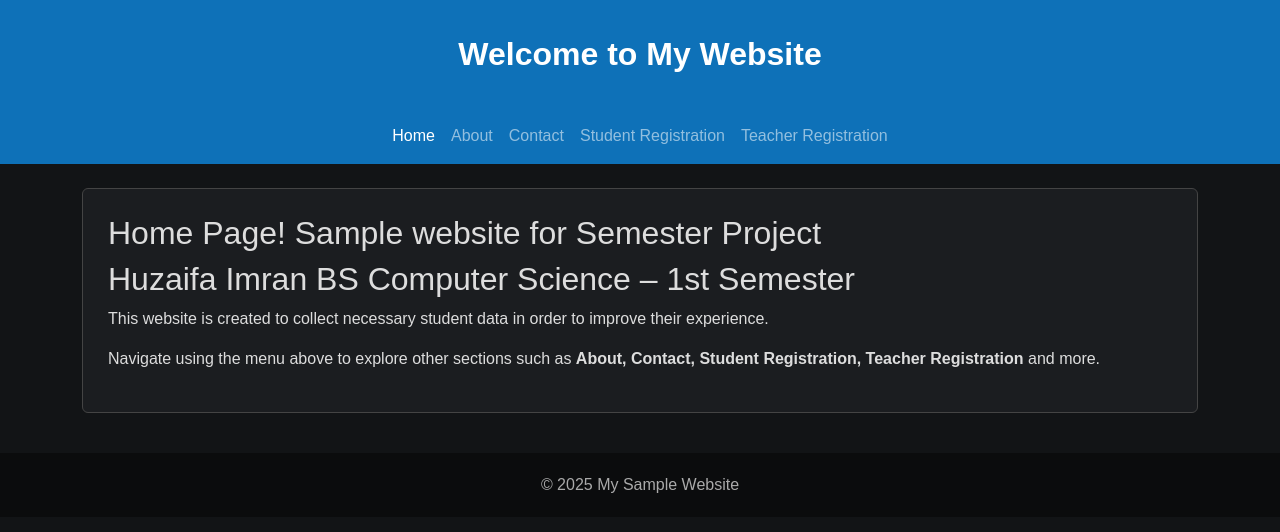
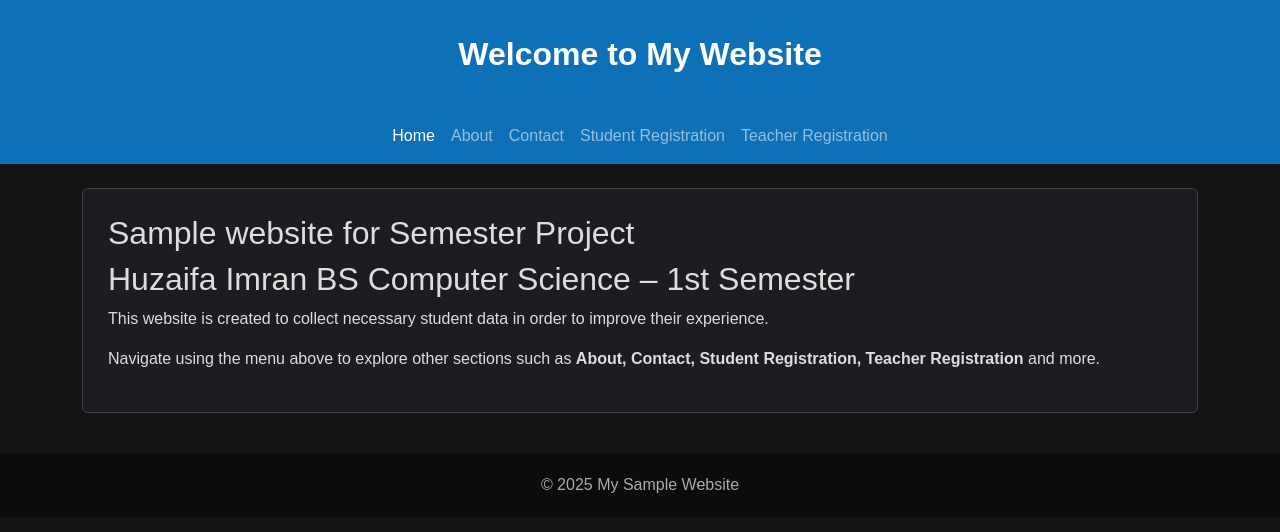
Before and after one commit to huzicuvas/FYP-2026-Website, a plain HTML site: page index.html in a window 1280 px wide. Drawn offline with nearby package versions, Linux system fonts and the light colour scheme; a script that the page names is missing.

Commit message:
index.html

```diff
--- a/index.html
+++ b/index.html
@@ -41,7 +41,7 @@
 <!-- Home Page Main Content -->
 <div class="container mt-4">
     <div class="section-box">
-        <h2>Home Page! Sample website for Semester Project</h2>
+        <h2>         Sample website for Semester Project</h2>
         <h2> Huzaifa Imran
 BS Computer Science – 1st Semester </h2>
         <p>
```
